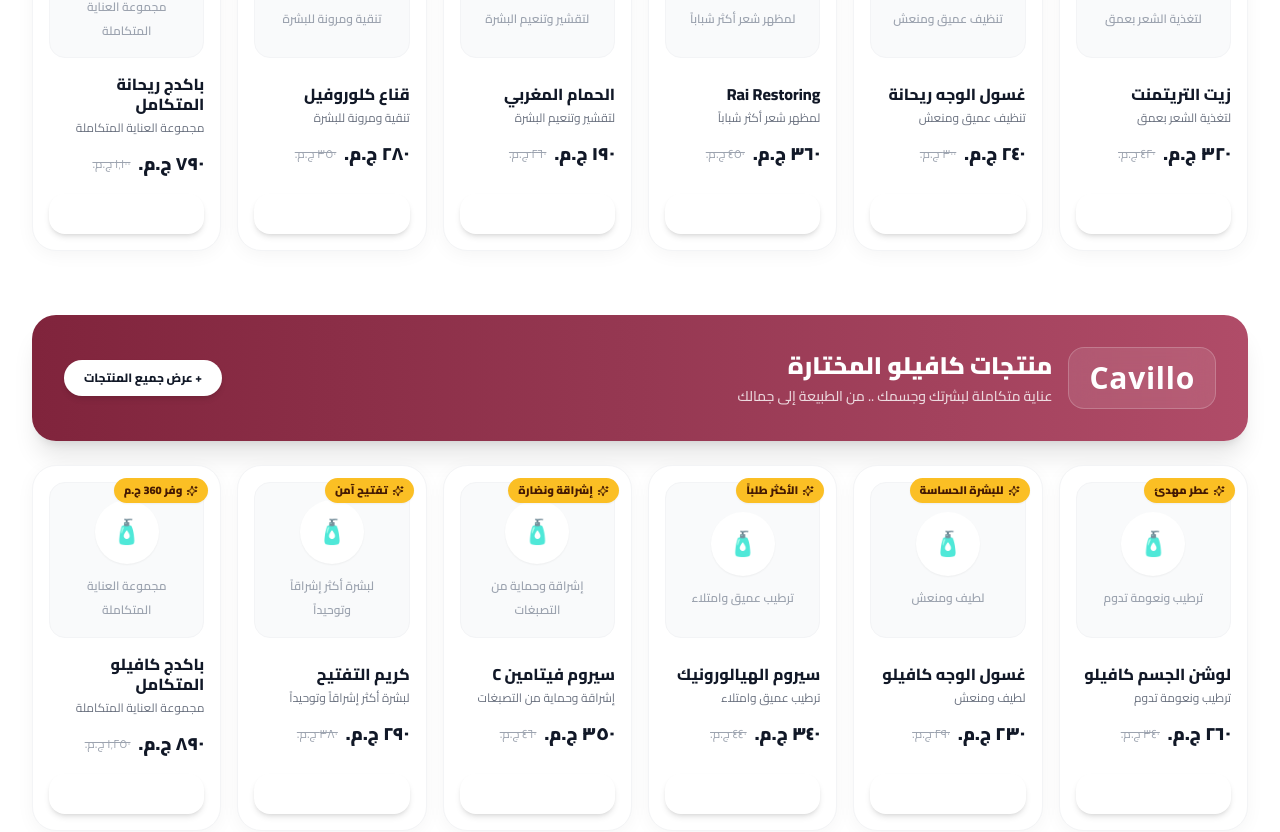
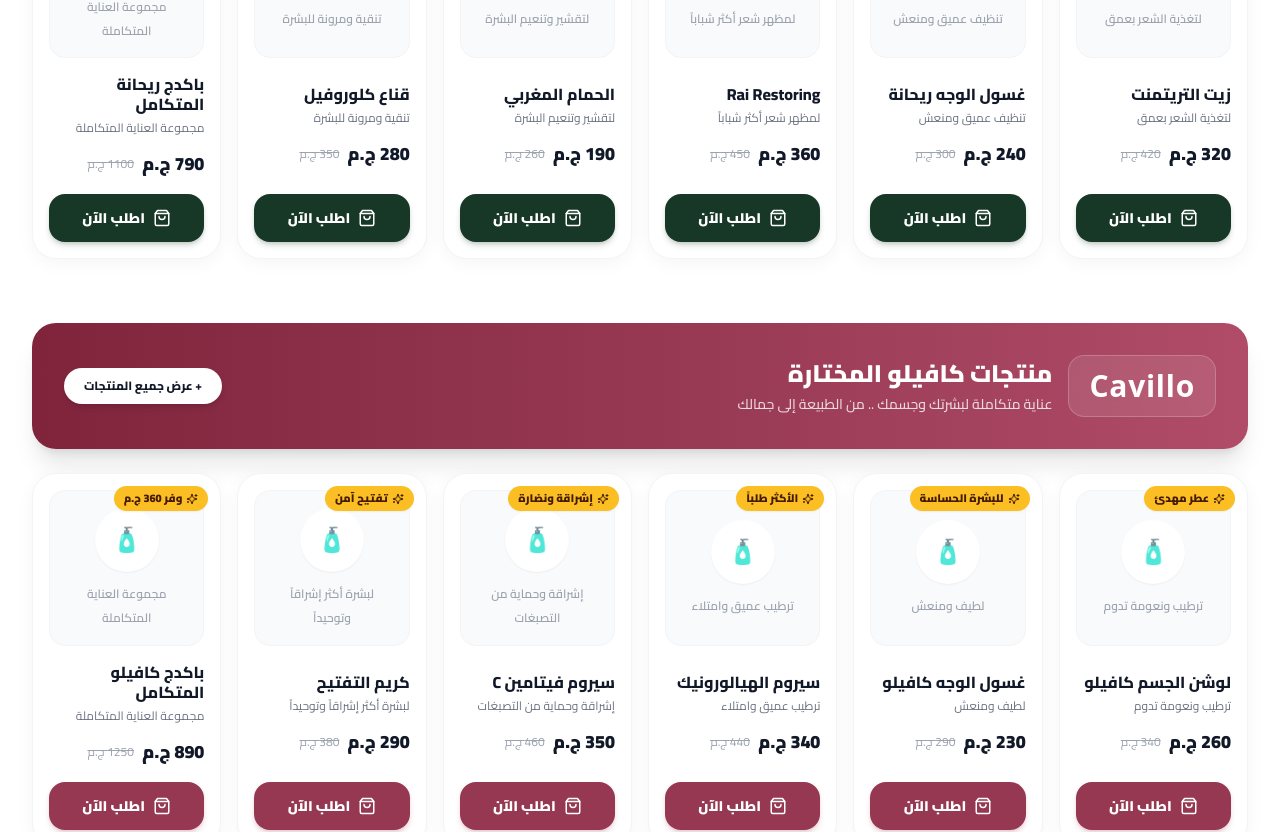
Before and after one commit to aipudiohelp/laky-store, a Next.js app: page / in a window 1280 px wide. Shown: the part 1151-1983 px from the top of the page. Built offline with nearby package versions, Linux system fonts and the light colour scheme.

Commit message:
Update ProductCard.jsx

```diff
--- a/src/components/home/ProductCard.jsx
+++ b/src/components/home/ProductCard.jsx
@@ -1,15 +1,15 @@
 "use client";
 import { useCart } from "@/hooks/useCart";
-import { formatPrice } from "@/lib/utils";
 import { ShoppingBag, Sparkles } from "lucide-react";
 
 export default function ProductCard({ product }) {
   const { openOrderModal } = useCart();
   const isCavillo = product.brand === "cavillo";
 
-  const btnBg = isCavillo
-    ? "bg-cavillo-main hover:bg-cavillo-hover"
-    : "bg-raihanna-main hover:bg-raihanna-hover";
+  // ألوان صريحة ومباشرة لمنع أي تعارض في البناء
+  const btnStyle = isCavillo
+    ? "bg-[#963852] hover:bg-[#7e283f] text-white shadow-[#963852]/20"
+    : "bg-[#183827] hover:bg-[#10261A] text-white shadow-[#183827]/20";
 
   return (
     <div className="bg-white rounded-3xl border border-gray-100 p-4 flex flex-col justify-between product-card-shadow relative group">
@@ -20,7 +20,7 @@
         </span>
       )}
 
-      {/* مساحة صورة المنتج التوضيحية */}
+      {/* مساحة صورة المنتج */}
       <div className="relative w-full aspect-square rounded-2xl bg-gray-50 border border-gray-100 flex items-center justify-center overflow-hidden mb-4 group-hover:bg-white transition">
         <div className="text-center p-4">
           <div className="w-16 h-16 rounded-full bg-white shadow-sm flex items-center justify-center mx-auto mb-2 text-2xl">
@@ -30,28 +30,29 @@
         </div>
       </div>
 
-      {/* تفاصيل المنتج */}
+      {/* تفاصيل المنتج والسعر الواضح */}
       <div className="space-y-1.5 text-right mb-4">
-        <h4 className="font-extrabold text-gray-900 text-base group-hover:text-brand-green transition leading-tight">
+        <h4 className="font-extrabold text-gray-900 text-base group-hover:text-emerald-900 transition leading-tight">
           {product.name}
         </h4>
         <p className="text-xs text-gray-500 line-clamp-1">{product.subtitle}</p>
 
         <div className="flex items-center gap-2 pt-2">
-          <span className="text-lg font-black text-gray-900">{formatPrice(product.price)}</span>
+          <span className="text-lg font-black text-gray-900">{product.price} ج.م</span>
           {product.originalPrice && (
-            <span className="text-xs text-gray-400 line-through">{formatPrice(product.originalPrice)}</span>
+            <span className="text-xs text-gray-400 line-through">{product.originalPrice} ج.م</span>
           )}
         </div>
       </div>
 
-      {/* زر اتخاذ القرار الفوري */}
+      {/* زر اتخاذ القرار الفوري الظاهر والبارز */}
       <button
+        type="button"
         onClick={() => openOrderModal(product)}
-        className={`w-full py-3 text-white font-bold rounded-2xl text-xs flex items-center justify-center gap-2 transition-all shadow-md active:scale-95 ${btnBg}`}
+        className={`w-full py-3.5 px-4 font-black rounded-2xl text-sm flex items-center justify-center gap-2 transition-all duration-200 shadow-md active:scale-95 cursor-pointer ${btnStyle}`}
       >
-        <ShoppingBag size={16} />
-        <span>اطلب الآن</span>
+        <ShoppingBag size={18} className="text-white" />
+        <span className="text-white">اطلب الآن</span>
       </button>
     </div>
   );
```
